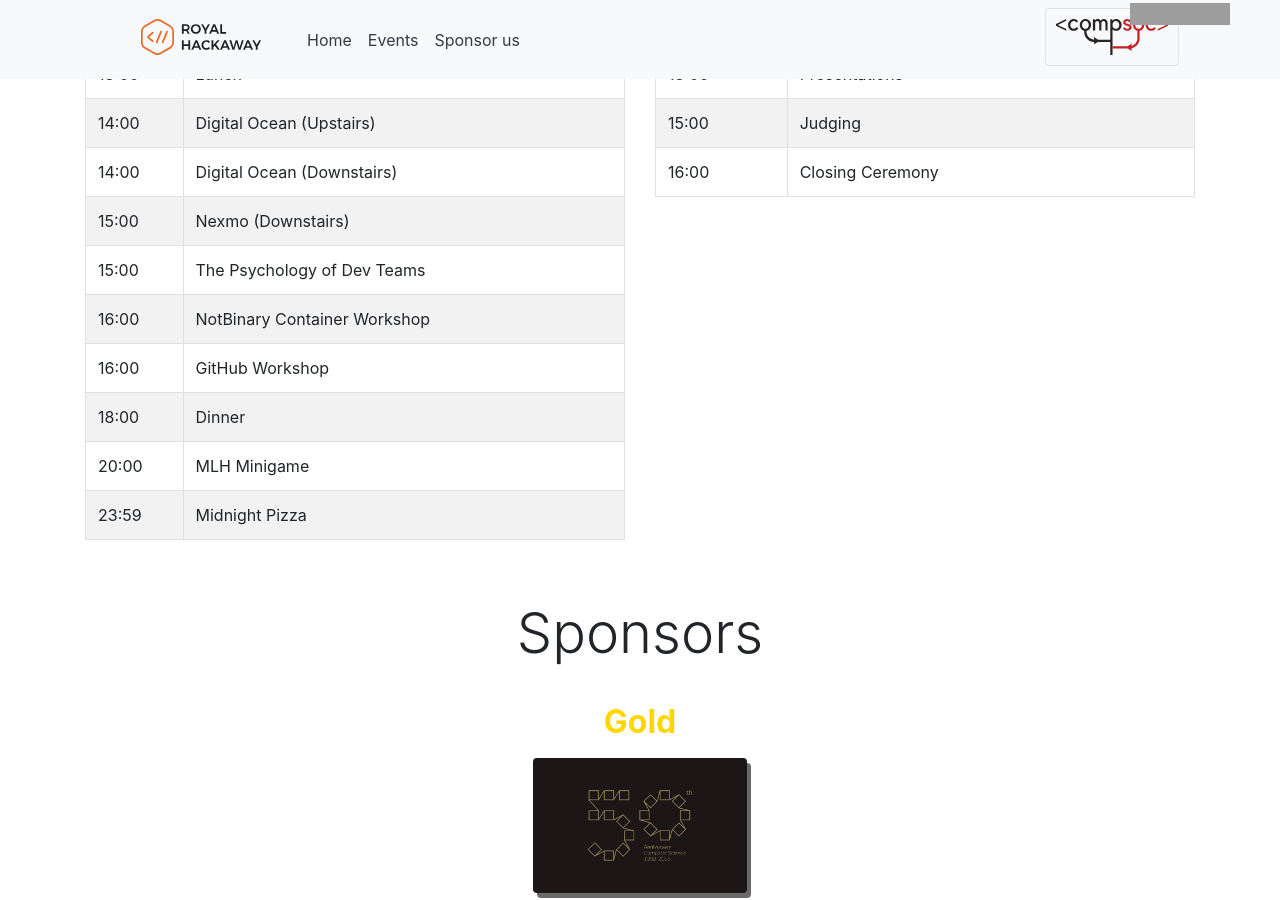
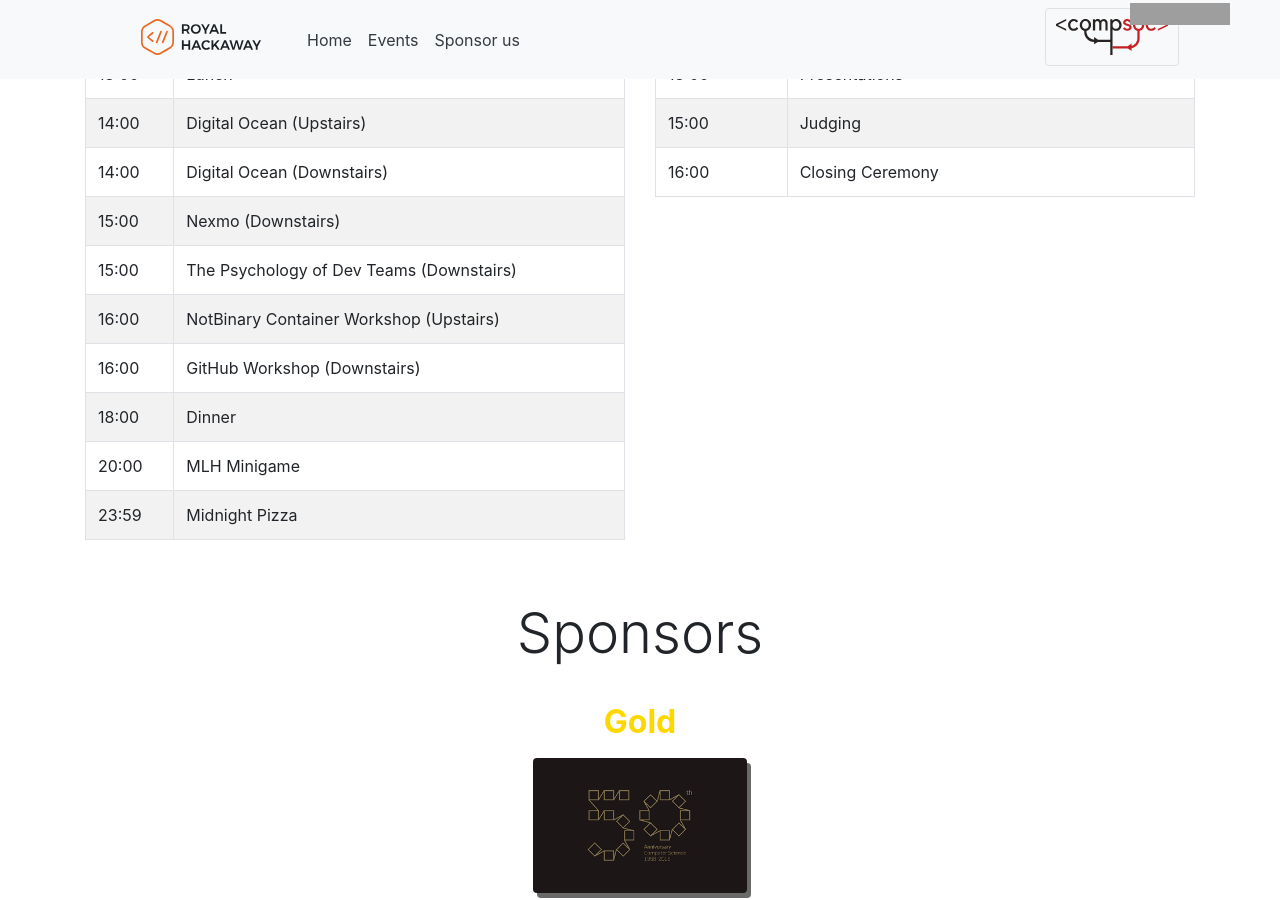
Before and after one commit to rhul-compsoc/royalhackaway.com, a Jekyll site: the page built from _events/hackaway2019.md, in a window 1280 px wide and 900 px high, scrolled down 1491 px. Built offline with Jekyll 4.4.1, drawn with Linux system fonts in a browser that asks for light colours; nearby versions of some CDN libraries; grey boxes are pictures that could not be loaded.

Commit message:
Correct event locations

```diff
--- a/_events/hackaway2019.md
+++ b/_events/hackaway2019.md
@@ -72,13 +72,13 @@ schedule:
       - "Nexmo (Downstairs)"
     -
       - "15:00"
-      - "The Psychology of Dev Teams"
+      - "The Psychology of Dev Teams (Downstairs)"
     -
       - "16:00"
-      - "NotBinary Container Workshop"
+      - "NotBinary Container Workshop (Upstairs)"
     -
       - "16:00"
-      - "GitHub Workshop"
+      - "GitHub Workshop (Downstairs)"
     -
       - "18:00"
       - "Dinner"
```
